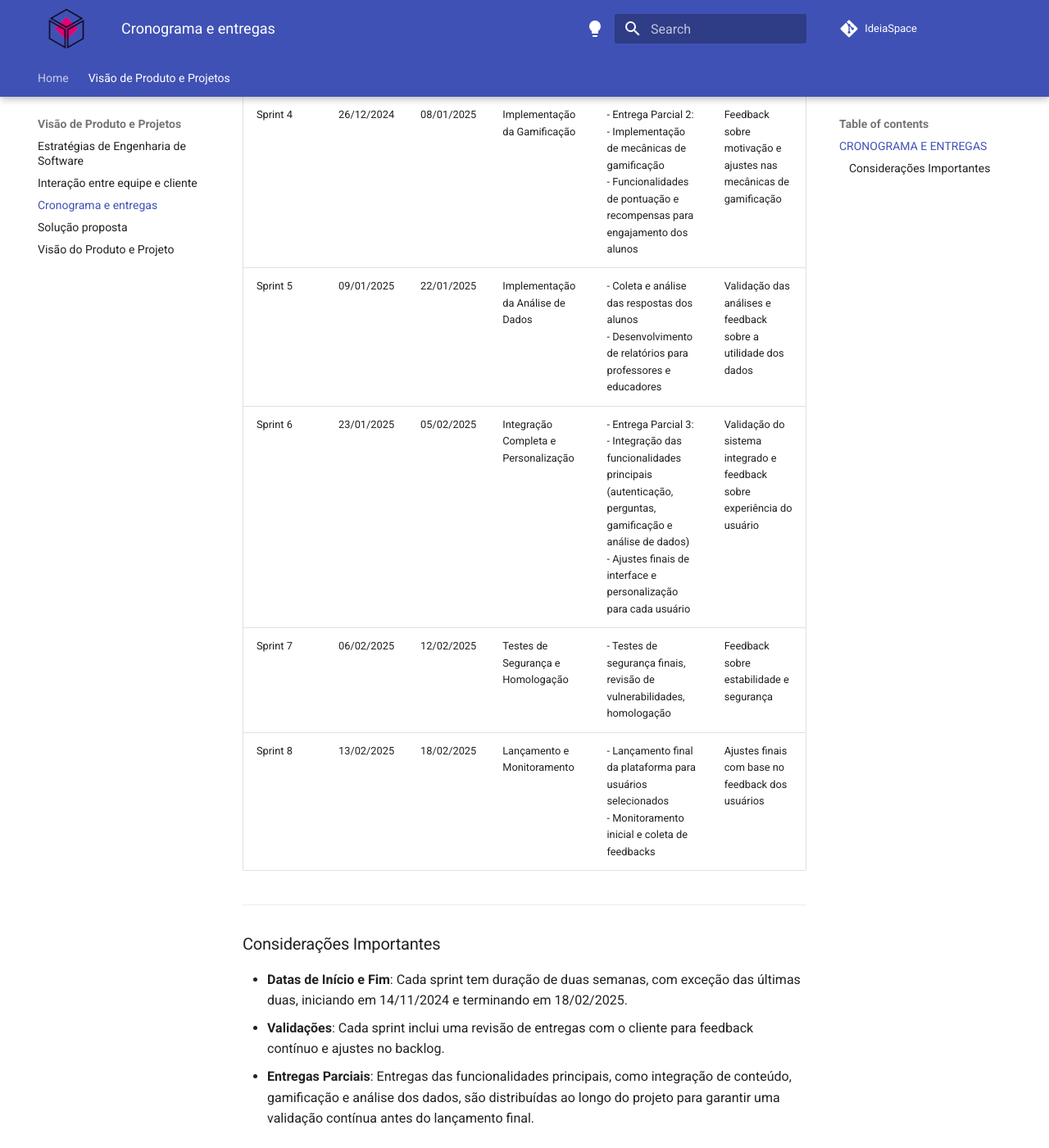
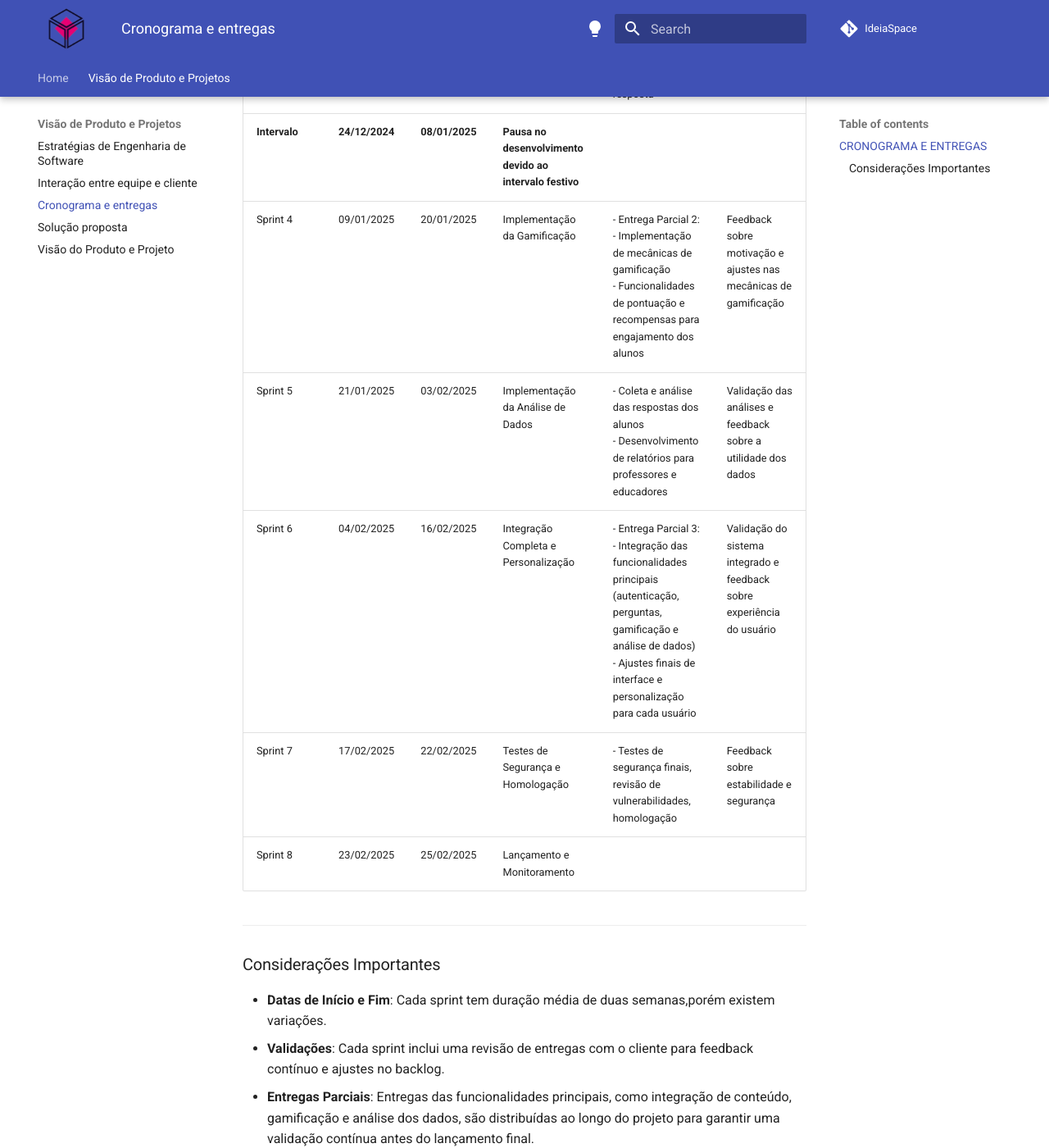
Before and after one commit to mdsreq-fga-unb/2024.2-T01-IdeaSpace, an MkDocs documentation site: the page built from docs/produto/cronograma-entregas.md, in a window 1280 px wide and 1400 px high, scrolled down 876 px. Shown: the whole window at 82% size. Built offline with MkDocs 1.6.1 and Material for MkDocs 9.7.7, drawn with Linux system fonts in a browser that asks for light colours; comment, search, counter and statistics services are not loaded.

Commit message:
Fix- Conserta o periodo de pausa no cronograma de entregras
Refs:#5
Closes:#5

```diff
--- a/docs/produto/cronograma-entregas.md
+++ b/docs/produto/cronograma-entregas.md
@@ -2,19 +2,21 @@
 
 | Sprint     | Início       | Fim         | Objetivo Principal                        | Entregas Esperadas                                                                                                                                                 | Validação do Cliente                                  |
 |------------|--------------|-------------|-------------------------------------------|--------------------------------------------------------------------------------------------------------------------------------------------------------------------|------------------------------------------------------|
-| Sprint 1   | 14/11/2024   | 27/11/2024  | Planejamento e Definição de Backlog       | - Definição do backlog inicial <br> - Configuração da arquitetura (React, FastAPI, MongoDB) <br> - Ambiente de desenvolvimento configurado                        | Revisão do backlog e confirmação de prioridade       |
-| Sprint 2   | 28/11/2024   | 11/12/2024  | Implementação do Sistema de Cadastro e Autenticação | - Entrega Parcial 1: <br> - Desenvolvimento do sistema de cadastro e autenticação de usuários <br> - Testes de segurança e fluxo de login | Validação do sistema de autenticação e ajuste de fluxo |
-| Sprint 3   | 12/12/2024   | 25/12/2024  | Implementação do Sistema de Perguntas e Respostas | - Criação de um sistema básico de perguntas e respostas <br> - Testes de funcionalidade para coleta de resposta                                                  | Feedback sobre usabilidade e ajustes nas perguntas   |
-| Sprint 4   | 26/12/2024   | 08/01/2025  | Implementação da Gamificação              | - Entrega Parcial 2: <br> - Implementação de mecânicas de gamificação <br> - Funcionalidades de pontuação e recompensas para engajamento dos alunos               | Feedback sobre motivação e ajustes nas mecânicas de gamificação |
-| Sprint 5   | 09/01/2025   | 22/01/2025  | Implementação da Análise de Dados         | - Coleta e análise das respostas dos alunos <br> - Desenvolvimento de relatórios para professores e educadores                                                    | Validação das análises e feedback sobre a utilidade dos dados |
-| Sprint 6   | 23/01/2025   | 05/02/2025  | Integração Completa e Personalização      | - Entrega Parcial 3: <br> - Integração das funcionalidades principais (autenticação, perguntas, gamificação e análise de dados) <br> - Ajustes finais de interface e personalização para cada usuário | Validação do sistema integrado e feedback sobre experiência do usuário |
-| Sprint 7   | 06/02/2025   | 12/02/2025  | Testes de Segurança e Homologação         | - Testes de segurança finais, revisão de vulnerabilidades, homologação                                                                                          | Feedback sobre estabilidade e segurança              |
-| Sprint 8   | 13/02/2025   | 18/02/2025  | Lançamento e Monitoramento               | - Lançamento final da plataforma para usuários selecionados <br> - Monitoramento inicial e coleta de feedbacks                                                  | Ajustes finais com base no feedback dos usuários     |
+| Sprint 1    | 14/11/2024    | 27/11/2024    | Planejamento e Definição de Backlog         | - Definição do backlog inicial <br> - Configuração da arquitetura (React, FastAPI, MongoDB) <br> - Ambiente de desenvolvimento configurado | Revisão do backlog e confirmação de prioridade         |
+| Sprint 2    | 28/11/2024    | 11/12/2024    | Implementação do Sistema de Cadastro e Autenticação | - Entrega Parcial 1: <br> - Desenvolvimento do sistema de cadastro e autenticação de usuários <br> - Testes de segurança e fluxo de login | Validação do sistema de autenticação e ajuste de fluxo |
+| Sprint 3    | 12/12/2024    | 23/12/2024    | Implementação do Sistema de Perguntas e Respostas | - Criação de um sistema básico de perguntas e respostas <br> - Testes de funcionalidade para coleta de resposta                              | Feedback sobre usabilidade e ajustes nas perguntas     |
+| **Intervalo** | **24/12/2024** | **08/01/2025** | **Pausa no desenvolvimento devido ao intervalo festivo** |                                                                                                            |                                                        |
+| Sprint 4    | 09/01/2025    | 20/01/2025    | Implementação da Gamificação                | - Entrega Parcial 2: <br> - Implementação de mecânicas de gamificação <br> - Funcionalidades de pontuação e recompensas para engajamento dos alunos | Feedback sobre motivação e ajustes nas mecânicas de gamificação |
+| Sprint 5    | 21/01/2025    | 03/02/2025    | Implementação da Análise de Dados           | - Coleta e análise das respostas dos alunos <br> - Desenvolvimento de relatórios para professores e educadores                                 | Validação das análises e feedback sobre a utilidade dos dados |
+| Sprint 6    | 04/02/2025    | 16/02/2025    | Integração Completa e Personalização        | - Entrega Parcial 3: <br> - Integração das funcionalidades principais (autenticação, perguntas, gamificação e análise de dados) <br> - Ajustes finais de interface e personalização para cada usuário | Validação do sistema integrado e feedback sobre experiência do usuário |
+| Sprint 7    | 17/02/2025    | 22/02/2025    | Testes de Segurança e Homologação           | - Testes de segurança finais, revisão de vulnerabilidades, homologação                                     | Feedback sobre estabilidade e segurança                |
+| Sprint 8    | 23/02/2025    | 25/02/2025    | Lançamento e Monitoramento
+
 
 ---
 
 ### Considerações Importantes
 
-- **Datas de Início e Fim**: Cada sprint tem duração de duas semanas, com exceção das últimas duas, iniciando em 14/11/2024 e terminando em 18/02/2025.
+- **Datas de Início e Fim**: Cada sprint tem duração média de duas semanas,porém existem variações.
 - **Validações**: Cada sprint inclui uma revisão de entregas com o cliente para feedback contínuo e ajustes no backlog.
 - **Entregas Parciais**: Entregas das funcionalidades principais, como integração de conteúdo, gamificação e análise dos dados, são distribuídas ao longo do projeto para garantir uma validação contínua antes do lançamento final.
```
